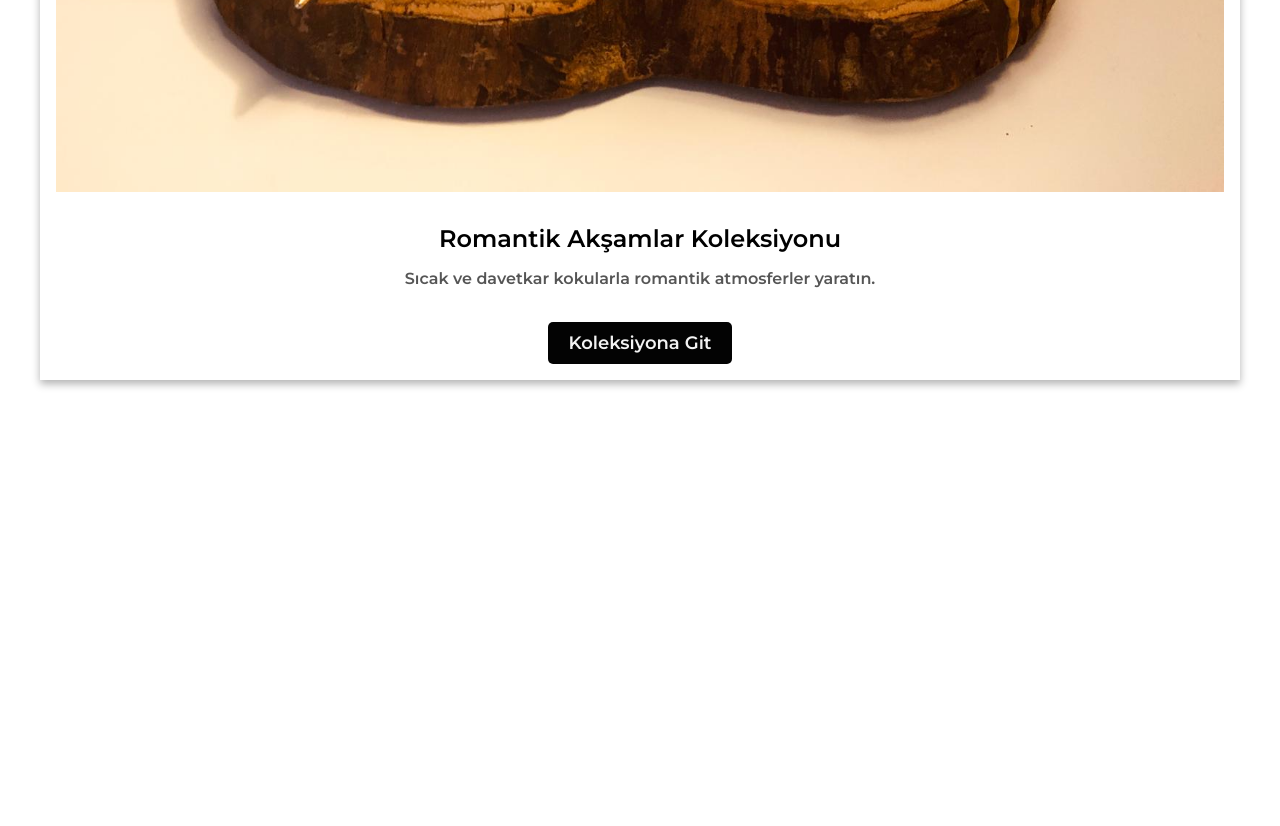
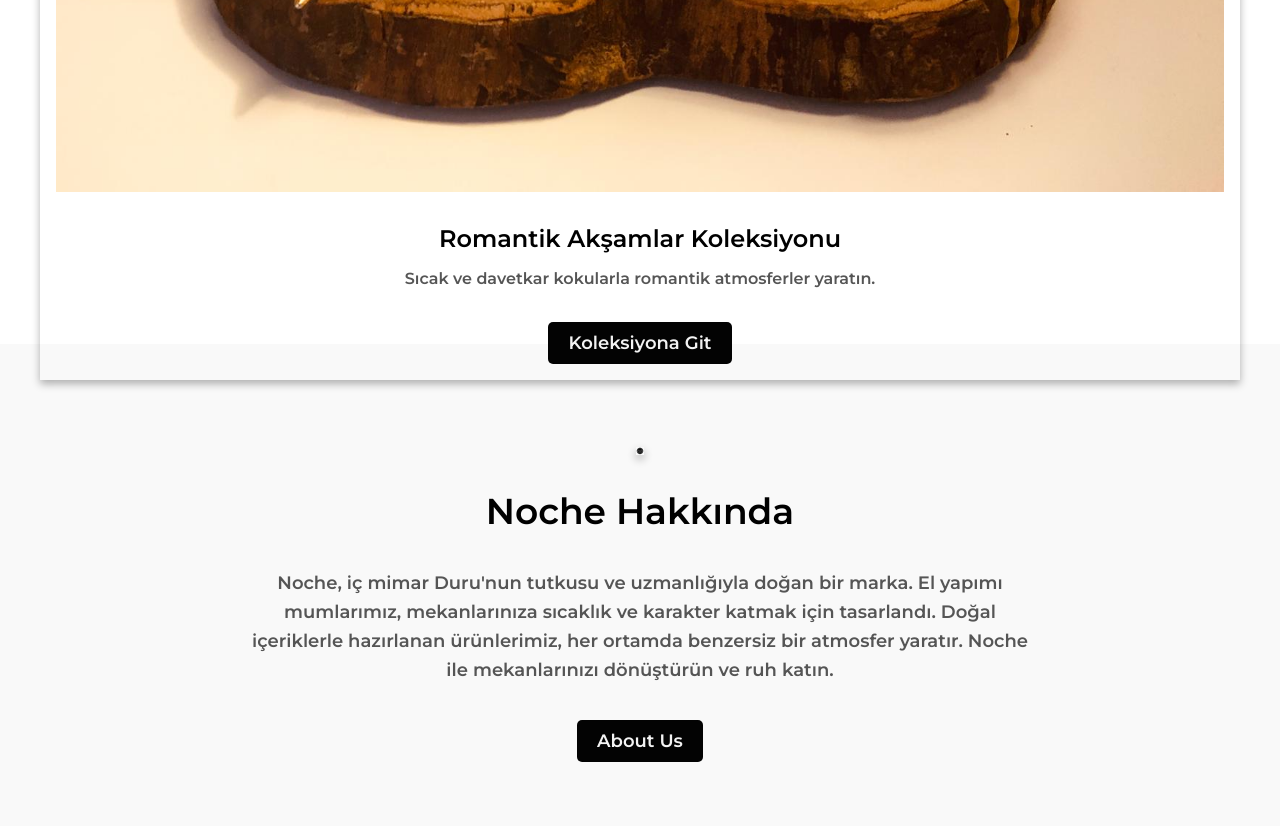
Before and after one commit to BurakUmutAlkan/MYP215-Proje, a plain HTML site: page home.html in a window 1280 px wide. Shown: the part 2346-3172 px from the top of the page. Before the commit the page ends 2790 px from the top, so only its background shows below. Drawn offline with Linux system fonts and the light colour scheme.

Commit message:
Homepage has been completed and flavor-text ready to be translated to English.

```diff
--- a/home.html
+++ b/home.html
@@ -67,5 +67,17 @@
                 </div>
             </div>
         </div>
+        <div class="about-us-section">
+            <div class="about-us-container">
+                <div class="about-us-image">
+                    <img src="./images/NocheLogo.png" />
+                </div>
+                <div class="about-us-text">
+                    <h2 class="about-us-title">Noche Hakkında</h2>
+                    <p class="about-us-desc">Noche, iç mimar Duru'nun tutkusu ve uzmanlığıyla doğan bir marka. El yapımı mumlarımız, mekanlarınıza sıcaklık ve karakter katmak için tasarlandı. Doğal içeriklerle hazırlanan ürünlerimiz, her ortamda benzersiz bir atmosfer yaratır. Noche ile mekanlarınızı dönüştürün ve ruh katın.</p>
+                    <a href="./aboutus.html" class="about-us-button">About Us</a>
+                </div>
+            </div>
+        </div>
     </body>
 </html>
--- a/style.css
+++ b/style.css
@@ -189,3 +189,52 @@ div.recommend-item a:hover {
     background-color: #505050;
 
 }
+div.about-us-section {
+    background-color: #f9f9f9;
+    padding: 4em 2em;
+    text-align: center;
+}
+div.about-us-section h2 {
+    font-size: 36px;
+    margin-bottom: 1em;
+}
+div.about-us-section p {
+    font-size: 18px;
+    color: #555;
+    max-width: 800px;
+    margin: 0 auto;
+    line-height: 1.6;
+}
+@media (max-width: 768px) {
+    div.about-us-section h2 {
+        font-size: 28px;
+    }
+    div.about-us-section p {
+        font-size: 16px;
+    }
+}
+div.about-us-section a {
+    display: inline-block;
+    margin-top: 2em;
+    padding: 10px 20px;
+    background-color: #030303;
+    color: #f3f3f3;
+    text-decoration: none;
+    font-size: 18px;
+    border-radius: 5px;
+    transition: background-color 0.3s ease;
+}
+div.about-us-section a:hover {
+    background-color: #505050;
+}
+div.about-us-image {
+    margin-top: 2em;
+    max-width: 0.5em;
+    margin-left: auto;
+    margin-right: auto;
+}
+div.about-us-image img {
+    width: 100%;
+    height: auto;
+    box-shadow: 0 4px 8px rgba(0,0,0,0.3);
+}
```
